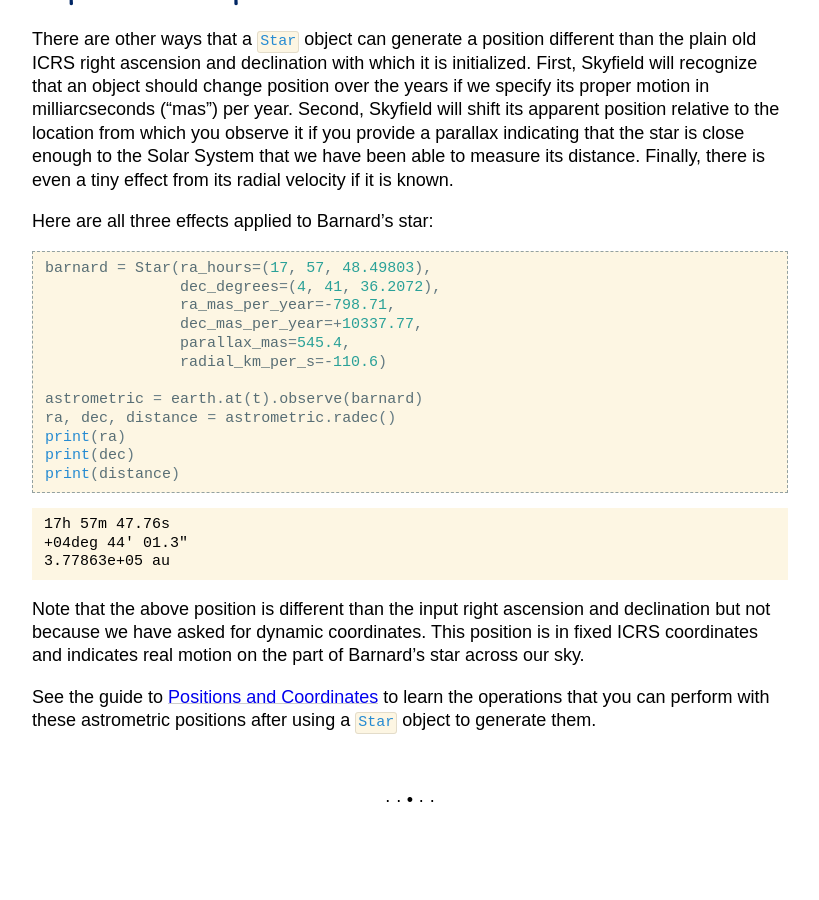
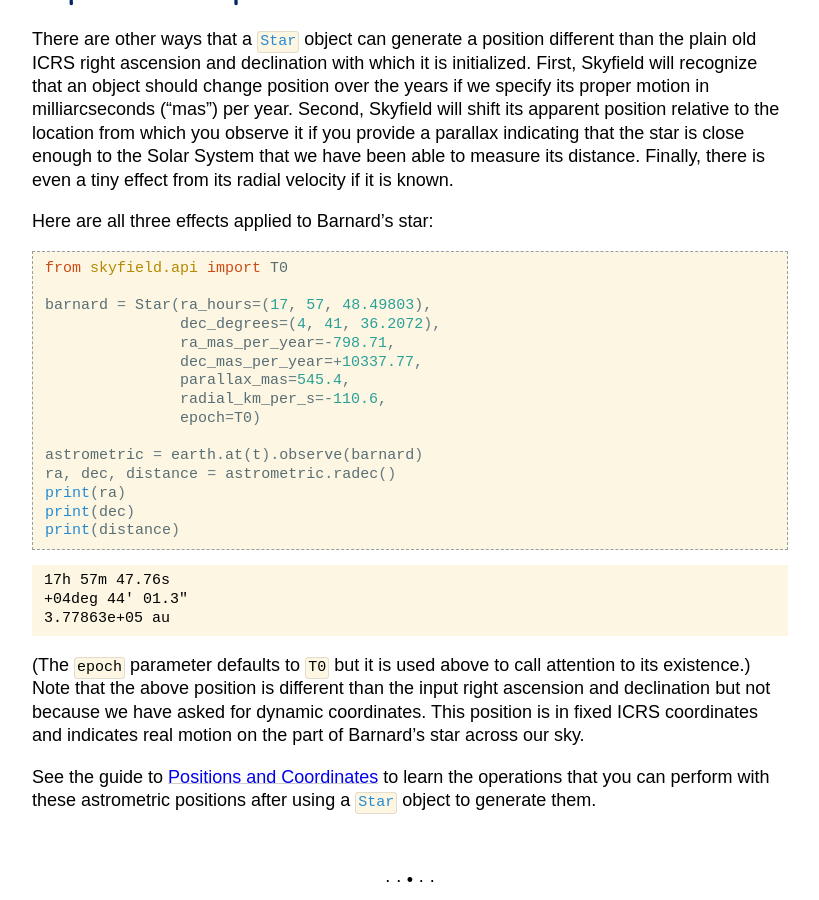
Before and after one commit to skyfielders/python-skyfield, a Sphinx documentation site: the page built from skyfield/documentation/stars.rst, in a window 1280 px wide and 900 px high, scrolled down 1423 px. Shown: the whole window, without its empty margins (230-1049 px from the left). Built offline with Sphinx 7.4.7, drawn with Linux system fonts in a browser that asks for light colours; some web fonts are replaced; before the commit the page ends 2293 px from its top, so only the background shows below that.

Commit message:
Allow Stars to have epochs of position other than T0. (#166)

```diff
--- a/skyfield/documentation/stars.rst
+++ b/skyfield/documentation/stars.rst
@@ -107,12 +107,15 @@ Here are all three effects applied to Barnard’s star:
 
 .. testcode::
 
+    from skyfield.api import T0
+
     barnard = Star(ra_hours=(17, 57, 48.49803),
                    dec_degrees=(4, 41, 36.2072),
                    ra_mas_per_year=-798.71,
                    dec_mas_per_year=+10337.77,
                    parallax_mas=545.4,
-                   radial_km_per_s=-110.6)
+                   radial_km_per_s=-110.6,
+                   epoch=T0)
 
     astrometric = earth.at(t).observe(barnard)
     ra, dec, distance = astrometric.radec()
@@ -126,10 +129,11 @@ Here are all three effects applied to Barnard’s star:
     +04deg 44' 01.3"
     3.77863e+05 au
 
-Note that the above position is different than the input right ascension
-and declination but not because we have asked for dynamic coordinates.
-This position is in fixed ICRS coordinates and indicates real motion on
-the part of Barnard’s star across our sky.
+(The ``epoch`` parameter defaults to ``T0`` but it is used above to call
+attention to its existence.) Note that the above position is different than
+the input right ascension and declination but not because we have asked for
+dynamic coordinates. This position is in fixed ICRS coordinates and indicates
+real motion on the part of Barnard’s star across our sky.
 
 See the guide to :doc:`positions` to learn the operations that you can
 perform with these astrometric positions after using a :class:`Star`
```
Also changed, not shown: 1 other file.
